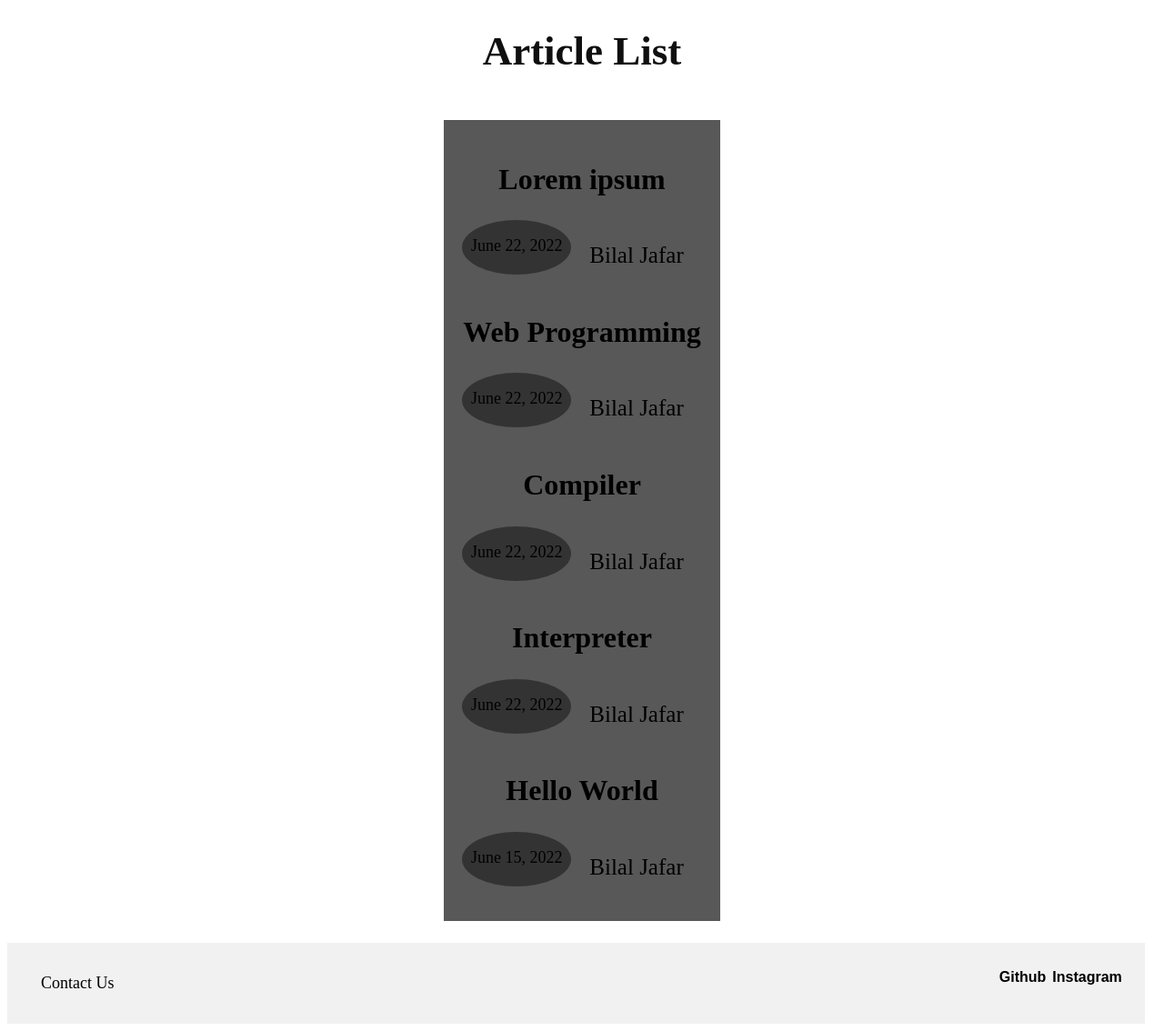
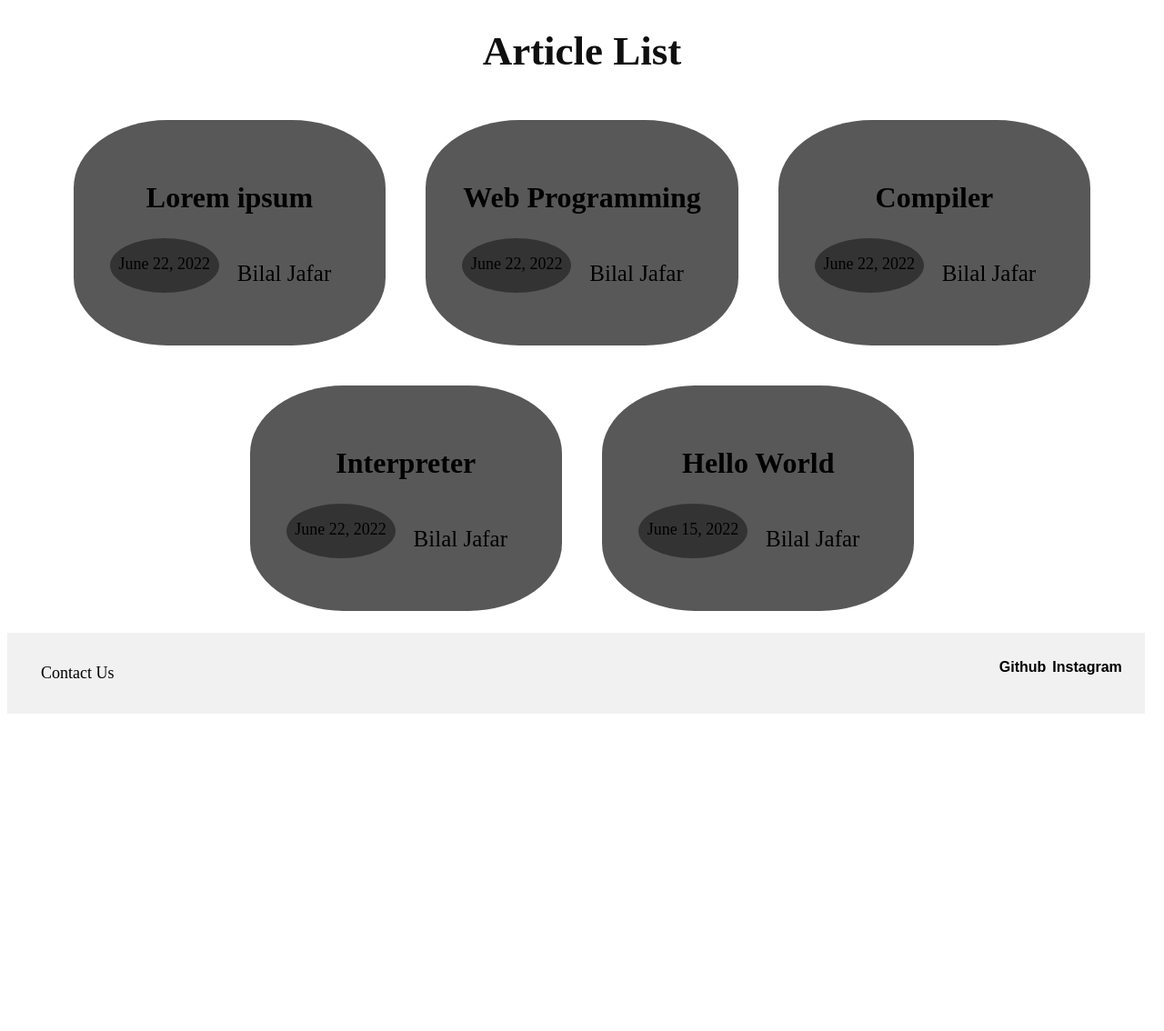
Before and after one commit to Itsr1ght/django_blog_site, a Django app: page /article/ in a window 1280 px wide. Shown: the part 97-1231 px from the top of the page at 91% size. After the commit the page ends 882 px from the top, so only its background shows below. Run offline with Django 4.2, Linux system fonts and the light colour scheme; data comes from the database, SQL or seed files in the repository.

Commit message:
updated article list again

```diff
--- a/article/templates/article_list.html
+++ b/article/templates/article_list.html
@@ -4,8 +4,8 @@
 {% block content %}
 <center>
     <h1 class="title" >Article List</h1>
+    {% for article in articles %}
     <div class="articles_box">
-        {% for article in articles %}
         <div class="article_body"  >
             <a href="{{article.slug}}">
             <h2 class="article_minimal_title"> {{ article.title }} </h2>
@@ -19,8 +19,9 @@
             </div>
             </a>
         </div>
+    </div>
     {% endfor %}
-    </div>
+
 
 </center>
 {% endblock %}
--- a/static/article_box.css
+++ b/static/article_box.css
@@ -8,6 +8,12 @@
     background-color:rgb(88, 88, 88);
     padding:20px;
     margin: 20px;
+    border-radius: 30%;
+}
+
+.article_body {
+    padding:10px;
+    margin: 10px 10px;
 }
 
 .article_minimal_title  {
--- a/static/article_style.css
+++ b/static/article_style.css
@@ -59,7 +59,7 @@ a, a:hover, a:visited, a:active {
     background-color: rgb(88, 88, 88);
     padding: 20px;
     margin: 30px;
-    border-radius: 40%;
+    border-radius: 30%;
     text-align: center;
 }
 
```
Lines whose indentation alone changed are shown as unchanged.
